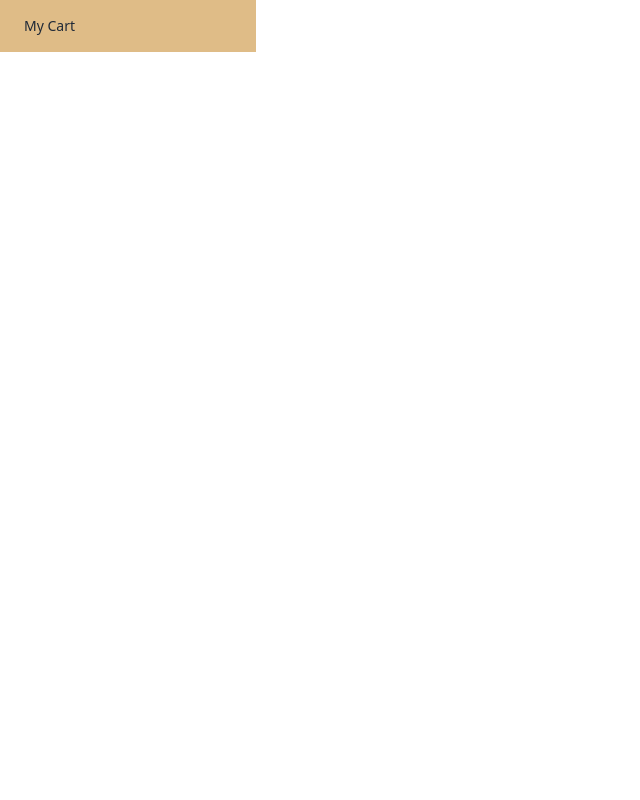
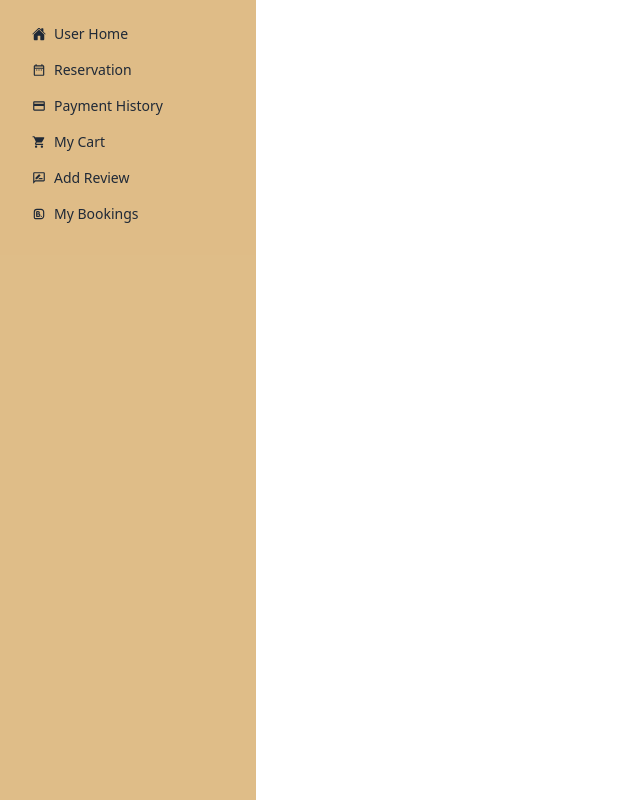
Before and after one commit to Afsana-Tasnim-Juha/bistro-bliss-restaurant, a React (Vite) app: page /dashboard in a window 1280 px wide. Shown: the whole page, without its empty margins (0-640 px from the left). Built offline with nearby package versions, Linux system fonts and the light colour scheme; no server answers.

Commit message:
Dashboard navigation

```diff
--- a/src/Layout/Dashboard.jsx
+++ b/src/Layout/Dashboard.jsx
@@ -1,5 +1,10 @@
+import { MdShoppingCart } from "react-icons/md";
 import { NavLink, Outlet } from "react-router-dom";
-
+import { IoHome } from "react-icons/io5";
+import { MdOutlineDateRange } from "react-icons/md";
+import { MdOutlinePayment } from "react-icons/md";
+import { MdOutlineRateReview } from "react-icons/md";
+import { TbBrandBooking } from "react-icons/tb";
 
 const Dashboard = () => {
     return (
@@ -7,10 +12,43 @@ const Dashboard = () => {
             {/**
              * Deshboard side bar
              */}
-            <div className="w-64 min-h-full bg-[#D1A054B2]">
-                <ul className="menu">
+            <div className="w-64 min-h-screen bg-[#D1A054B2]">
+                <ul className="menu p-4">
                     <li>
-                        <NavLink to="/dashboard/cart">My Cart</NavLink>
+
+                        <NavLink to="/dashboard/userHome">
+                            <IoHome />
+                            User Home</NavLink>
+                    </li>
+                    <li>
+
+                        <NavLink to="/dashboard/reservation">
+                            <MdOutlineDateRange />
+                            Reservation</NavLink>
+                    </li>
+                    <li>
+                        <NavLink to="/dashboard/payment">
+                            <MdOutlinePayment />
+                            Payment History</NavLink>
+                    </li>
+
+                    <li>
+
+                        <NavLink to="/dashboard/cart">
+                            <MdShoppingCart></MdShoppingCart>
+                            My Cart</NavLink>
+                    </li>
+                    <li>
+
+                        <NavLink to="/dashboard/review">
+                            <MdOutlineRateReview />
+                            Add Review</NavLink>
+                    </li>
+                    <li>
+
+                        <NavLink to="/dashboard/bookings">
+                            <TbBrandBooking />
+                            My Bookings</NavLink>
                     </li>
                 </ul>
             </div>
```
